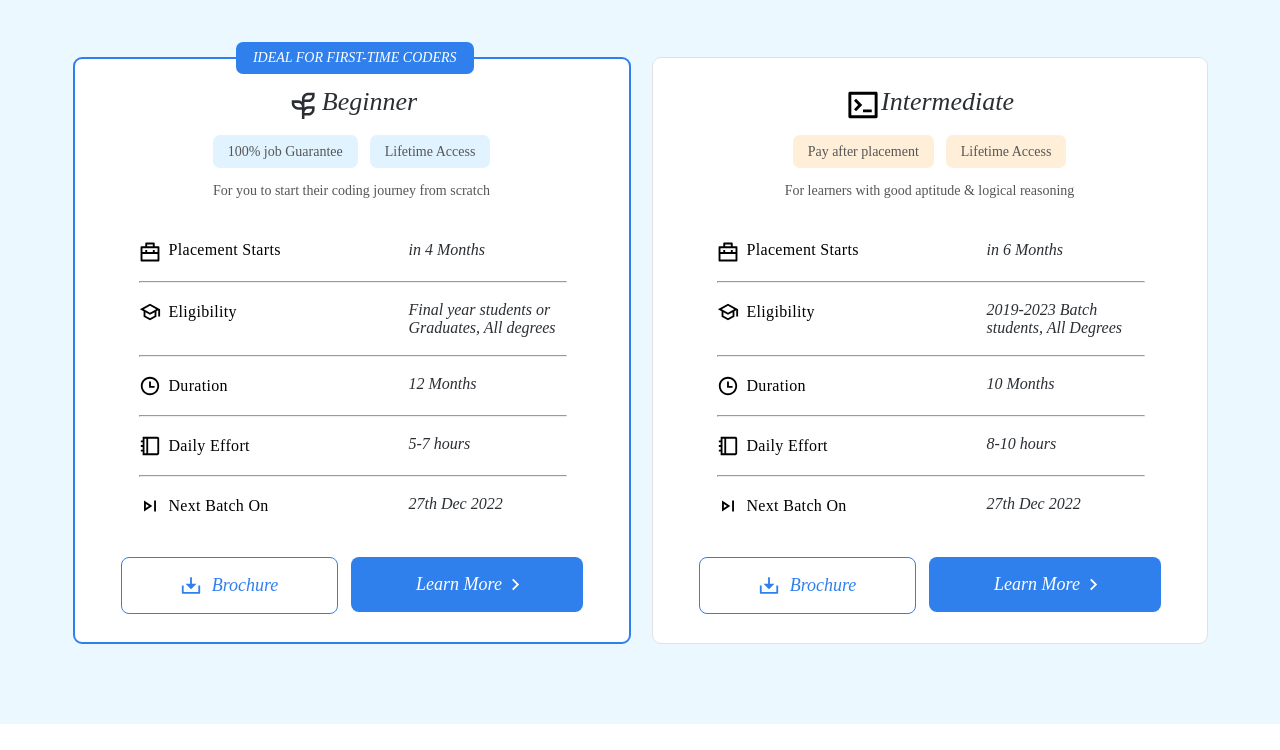
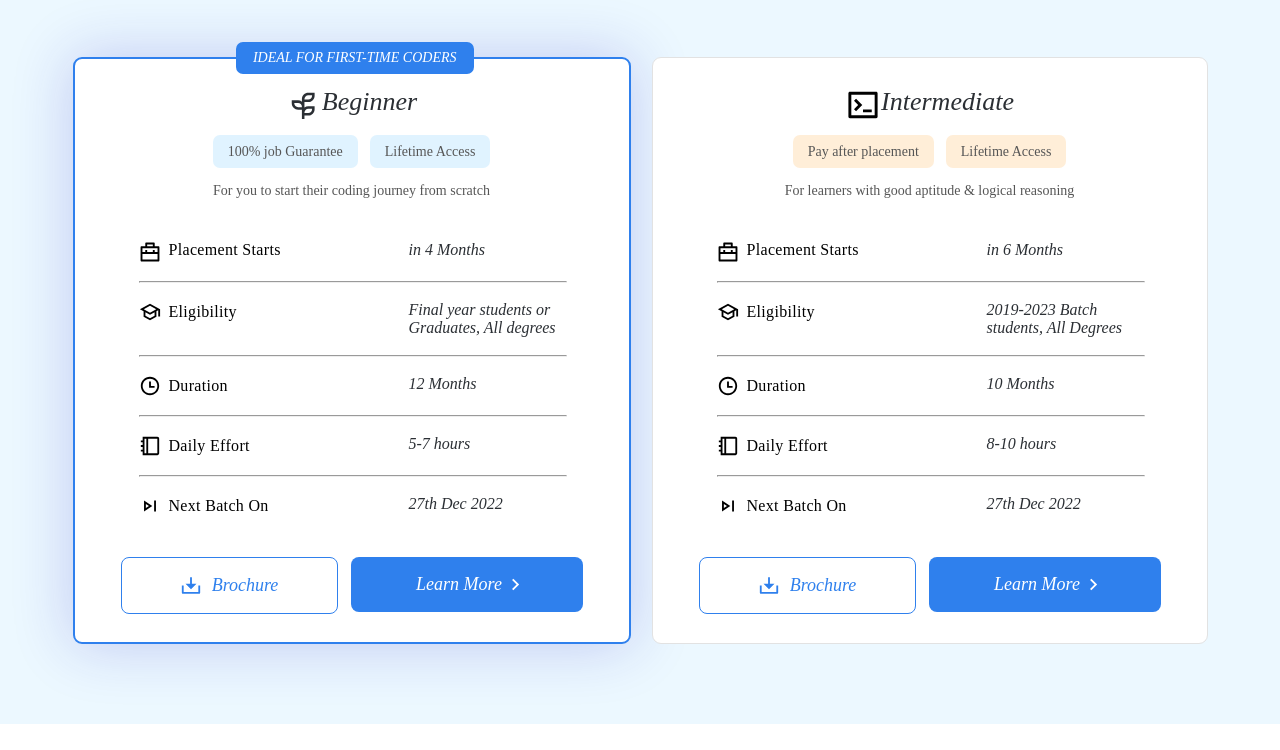
Before and after one commit to dharmeshchowdhary/Acciojob-portal, a plain HTML site: page index.html in a window 1280 px wide. In both pictures the pointer is over the element 351 px from the left and 1358 px from the top of the page. Shown: the part 1008-1758 px from the top of the page. Drawn offline with Linux system fonts and the light colour scheme; a web font is replaced by a local one.

Commit message:
added hover

```diff
--- a/style.css
+++ b/style.css
@@ -456,6 +456,12 @@ nav {
     gap: 21px;
 }
 
+.beginner:hover,
+.intermediate:hover {
+    box-shadow: 0px 0px 60px 3px rgba(33, 33, 194, 0.2);
+    transition: 0.5s;
+}
+
 .beginner,
 .intermediate {
     border-radius: 9px;
@@ -812,6 +818,11 @@ hr {
     background: var(--primaryskyblue, #2F80ED);
 }
 
+.placement-report:hover {
+    box-shadow: 0px 0px 60px 3px rgba(33, 33, 194, 0.2);
+    transition: 0.5s;
+}
+
 .placement-report p {
     color: var(--WHITE, #FFF);
     font-family: ABeeZee;
```
